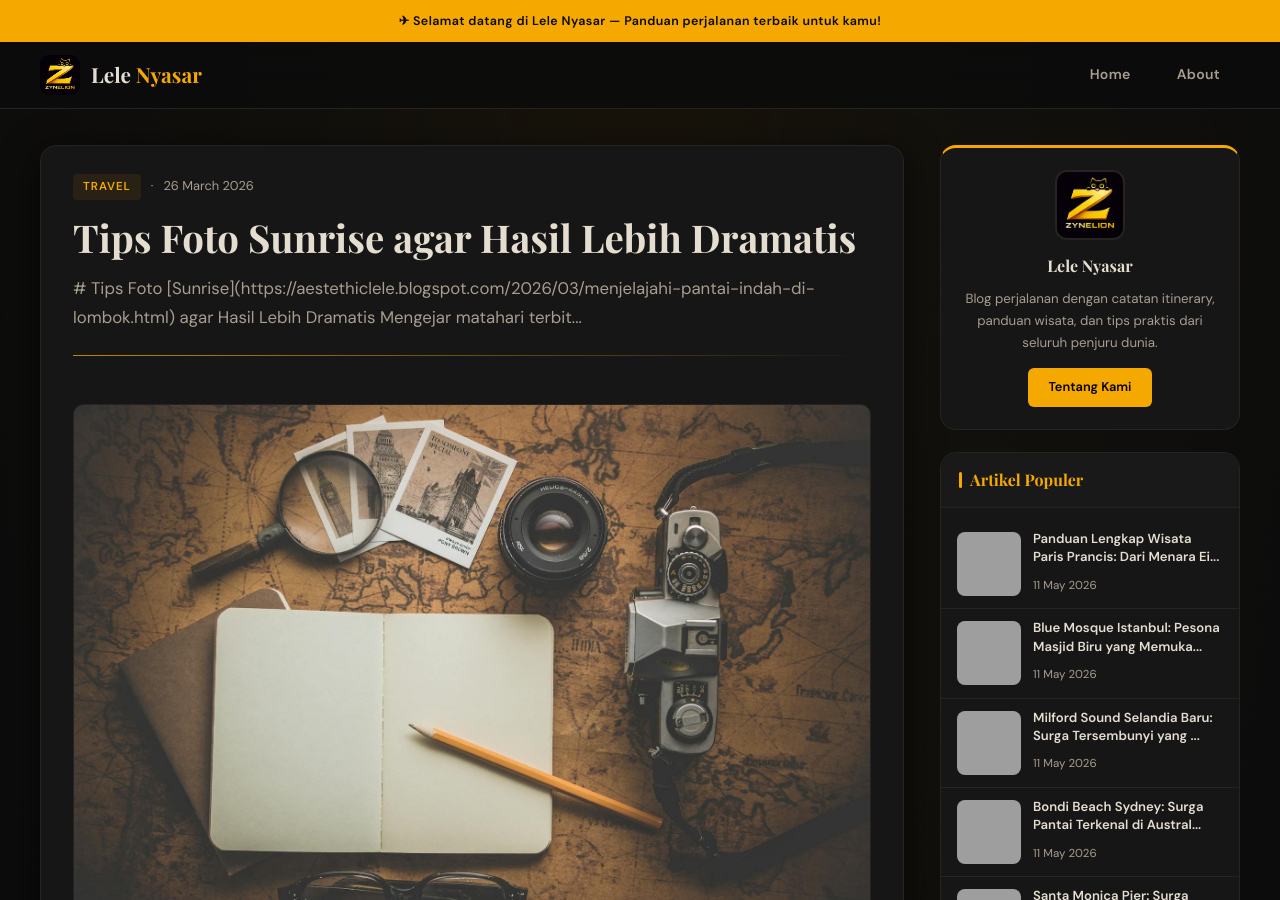
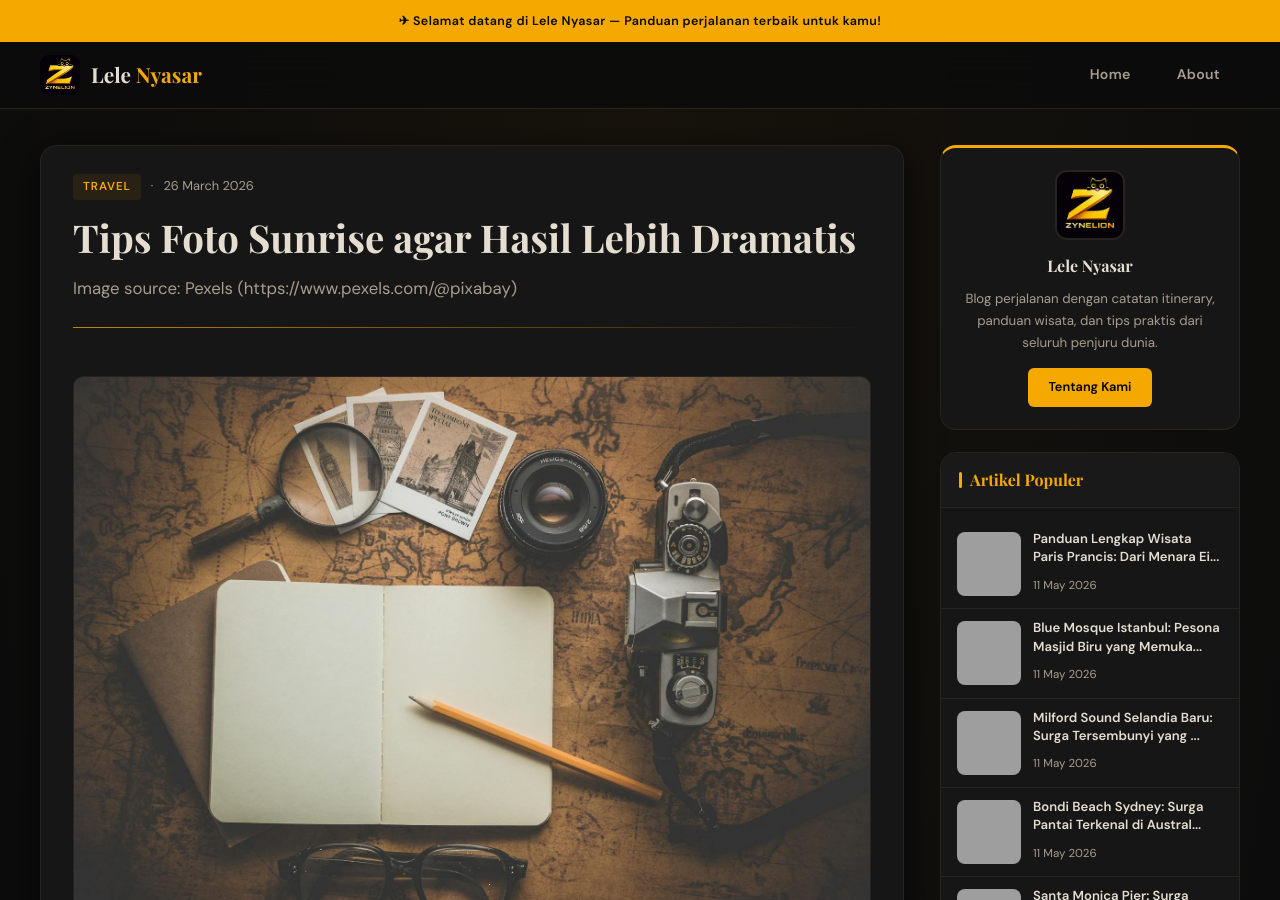
Before and after one commit to vwebe/lele, a Jekyll site: the page built from _posts/2026-03-26-tips-foto-sunrise-agar-hasil-lebih-dramatis.md, in a window 1280 px wide and 900 px high. Built offline with Jekyll 4.4.1, drawn with Linux system fonts in a browser that asks for light colours; some web fonts are replaced; grey boxes are pictures that could not be loaded.

Commit message:
Fix SEO meta source: _posts/2026-03-26-tips-foto-sunrise-agar-hasil-lebih-dramatis.md

```diff
--- a/_posts/2026-03-26-tips-foto-sunrise-agar-hasil-lebih-dramatis.md
+++ b/_posts/2026-03-26-tips-foto-sunrise-agar-hasil-lebih-dramatis.md
@@ -1,16 +1,21 @@
 ---
 layout: post
 title: "Tips Foto Sunrise agar Hasil Lebih Dramatis"
+seo_title: "Tips Foto Sunrise agar Hasil Lebih Dramatis"
+keyword: "tips foto sunrise agar hasil lebih dramatis"
 date: 2026-03-26 20:30:00 +0700
-categories: [travel]
-image: "/assets/images/auto/tips-foto-sunrise-agar-hasil-lebih-dramatis.jpg"
-seo_title: "Tips Foto Sunrise agar Hasil Lebih Dramatis"
-description: "# Tips Foto [Sunrise](https://aestethiclele.blogspot.com/2026/03/menjelajahi-pantai-indah-di-lombok.html) agar Hasil Lebih Dramatis Mengejar matahari terbit..."
-excerpt: "# Tips Foto [Sunrise](https://aestethiclele.blogspot.com/2026/03/menjelajahi-pantai-indah-di-lombok.html) agar Hasil Lebih Dramatis Mengejar matahari terbit..."
-keywords: "tips foto sunrise agar hasil lebih dramatis, tips foto sunrise agar, travel, wisata tips foto sunrise, panduan tips foto sunrise, tips tips foto sunrise"
-image_alt: "Tips Foto Sunrise agar Hasil Lebih Dramatis"
+last_modified_at: 2026-05-12 17:32:39 +0700
+sitemap: true
 robots: "index, follow, max-snippet:-1, max-image-preview:large, max-video-preview:-1"
 googlebot: "index, follow, max-snippet:-1, max-image-preview:large, max-video-preview:-1"
+categories: ["travel"]
+tags: ["travel"]
+description: "Image source: Pexels (https://www.pexels.com/@pixabay)"
+excerpt: "Image source: Pexels (https://www.pexels.com/@pixabay)"
+keywords: "travel, tips, foto, sunrise, agar, hasil, lebih, dramatis, wisata tips foto sunrise, panduan tips foto sunrise, tips tips foto sunrise"
+image: "/assets/images/auto/tips-foto-sunrise-agar-hasil-lebih-dramatis.jpg"
+image_alt: "Tips Foto Sunrise agar Hasil Lebih Dramatis"
+seo_fixed_source: "sheet_keyword_h2p_v1"
 ---
 
 <img src="{{ "assets/images/auto/tips-foto-sunrise-agar-hasil-lebih-dramatis.jpg" | relative_url }}" alt="Tips Foto Sunrise agar Hasil Lebih Dramatis" loading="lazy" decoding="async">
```
